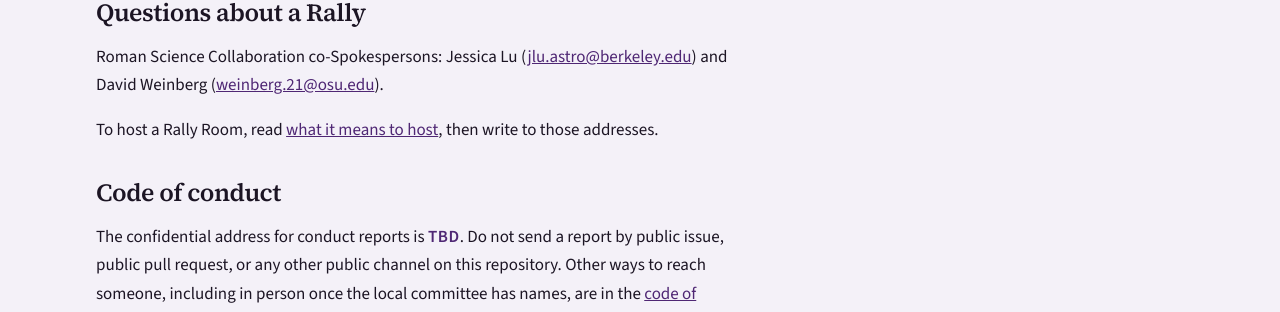
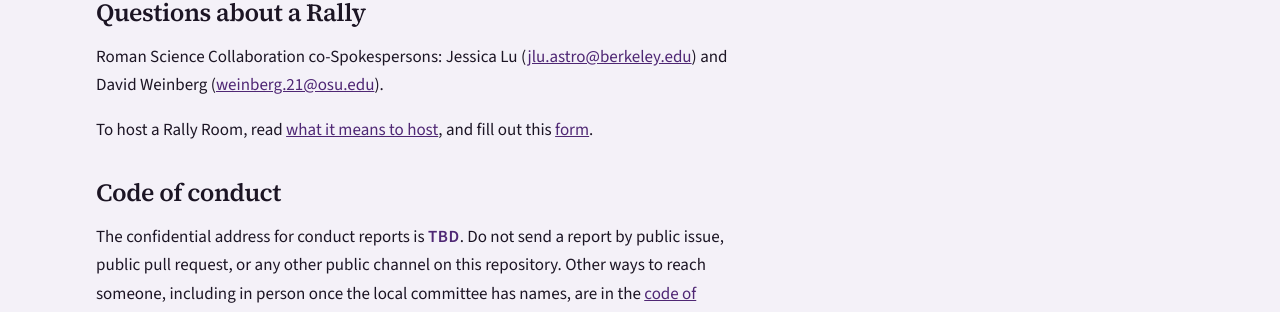
Before and after one commit to Roman-Science-Collaboration/roman-rally, a Jekyll site: the page built from contact.md, in a window 1280 px wide. Shown: the part 237-549 px from the top of the page. Built offline with Jekyll 4.4.1, drawn with Linux system fonts in a browser that asks for light colours.

Commit message:
Modify Rally Room hosting instructions
Updated instructions for hosting a Rally Room to include a form link.

```diff
--- a/contact.md
+++ b/contact.md
@@ -13,7 +13,7 @@
 <article class="prose">
   <h2>Questions about a Rally</h2>
   <p>Roman Science Collaboration co-Spokespersons: Jessica Lu (<a href="mailto:jlu.astro@berkeley.edu">jlu.astro@berkeley.edu</a>) and David Weinberg (<a href="mailto:weinberg.21@osu.edu">weinberg.21@osu.edu</a>).</p>
-  <p>To host a Rally Room, read <a href="{{ '/handbook/#what-it-means-to-host-a-rally-room' | relative_url }}">what it means to host</a>, then write to those addresses.</p>
+  <p>To host a Rally Room, read <a href="{{ '/handbook/#what-it-means-to-host-a-rally-room' | relative_url }}">what it means to host</a>, and fill out this <a href="https://forms.gle/6ezG7RphEr4BREXL8">form</a>.</p>
 
   <h2>Code of conduct</h2>
   <p>The confidential address for conduct reports is <strong class="tbd">TBD</strong>. Do not send a report by public issue, public pull request, or any other public channel on this repository. Other ways to reach someone, including in person once the local committee has names, are in the <a href="{{ '/code-of-conduct/' | relative_url }}">code of conduct</a>.</p>
```
